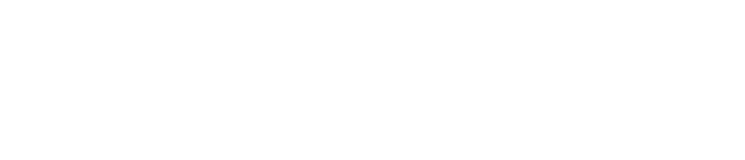
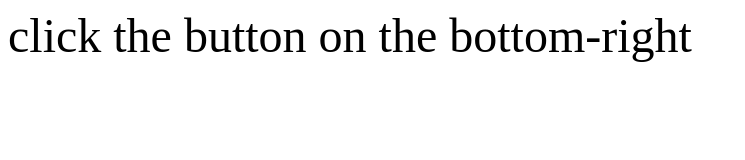
Before and after one commit to raytendo/raytendo.github.io, a plain HTML site: page index.html in a window 1280 px wide. Shown: the whole page, without its empty margins (0-745 px from the left). Drawn offline with Linux system fonts and the light colour scheme; some packages are replaced by stand-ins of ours; a script that the page names is missing.

Commit message:
add a "click the button" prompt

```diff
--- a/index.html
+++ b/index.html
@@ -6,6 +6,9 @@
 
   <body>
     <!-- Use it like any other HTML element -->
+	<div style="font-size: 3em">
+	click the button on the bottom-right
+</div>
     <model-viewer
       style="position: absolute; top: 40px; /* Header Height */ bottom: 20px; /* Footer Height */ width: 95%; height: 90%;"
       alt="Neil Armstrong's Spacesuit from the Smithsonian Digitization Programs Office and National Air and Space Museum"
```
